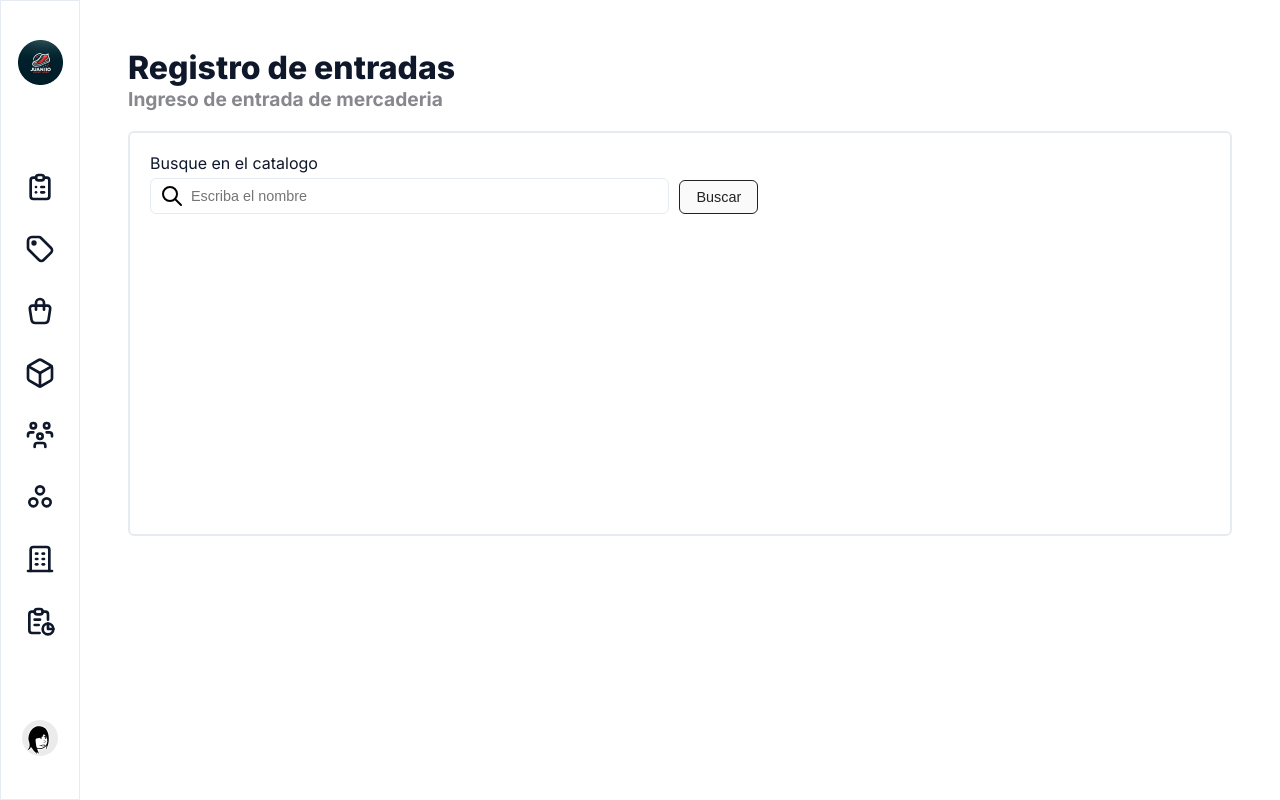
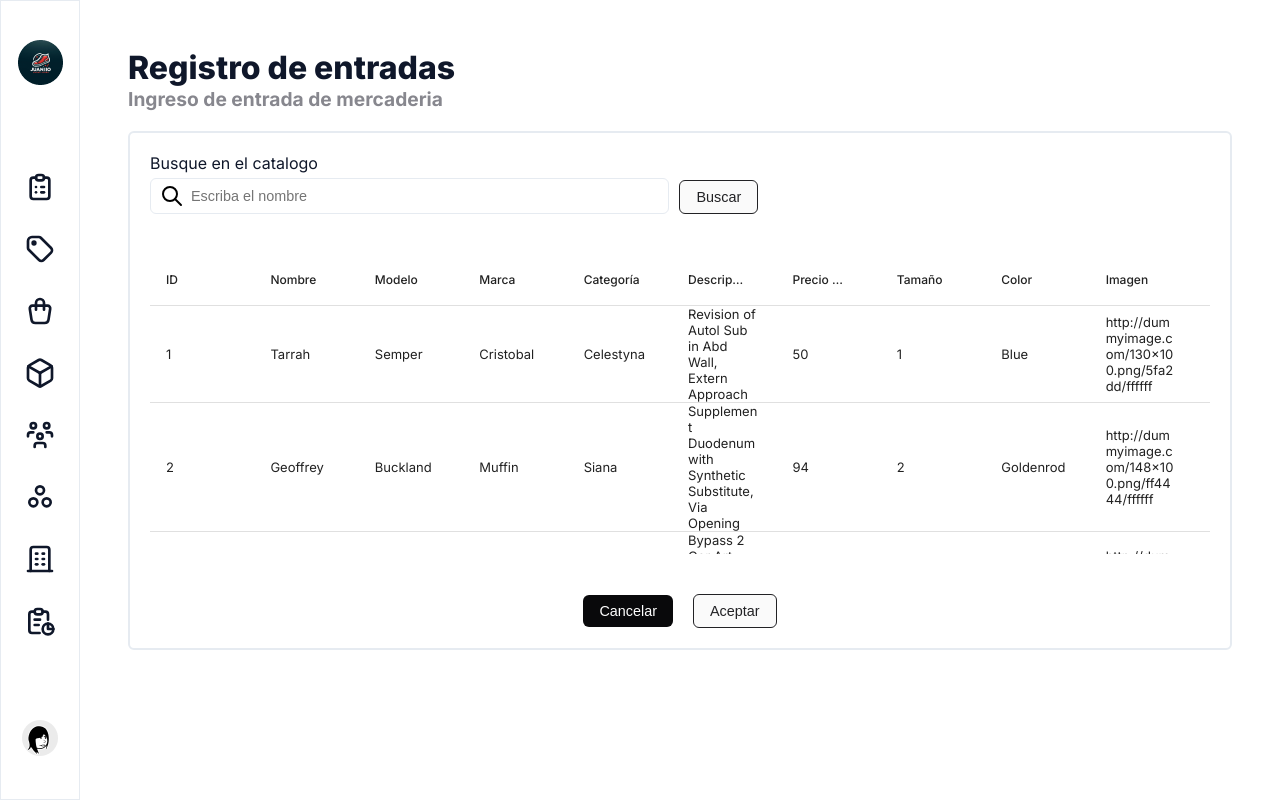
Before and after one commit to osmarmora05/juanito_shoes_WebApp_refactor, a React (Vite) app: page /Panel/RegistroDeEntradas in a window 1280 px wide. Built offline with nearby package versions, Linux system fonts and the light colour scheme.

Commit message:
chore: add pocketbase

```diff
--- a/package.json
+++ b/package.json
@@ -11,6 +11,7 @@
   },
   "dependencies": {
     "formik": "^2.4.6",
+    "pocketbase": "^0.21.2",
     "react": "^18.2.0",
     "react-data-table-component": "^7.6.2",
     "react-dom": "^18.2.0",
--- a/src/css/ticketregistration.css
+++ b/src/css/ticketregistration.css
@@ -14,6 +14,11 @@
   border-radius: calc(0.5rem - 2px);
   padding: 20px;
   width: 100%;
+  display: flex;
+  justify-content: center;
+  align-items: start;
+  flex-direction: column;
+  gap: 40px;
 }
 
 .ticketregistration__box-input {
@@ -27,3 +32,12 @@
 .ticketregistration__box-input > div {
   width: 70%;
 }
+
+
+.ticketregistration__footer {
+  width: 100%;
+  display: flex;
+  justify-content: center;
+  align-items: center;
+  gap: 20px;
+}
--- /dev/null
+++ b/src/mockups/TicketRegistration.json
@@ -0,0 +1,242 @@
+[
+  {
+    "id": 1,
+    "Nombre": "Tarrah",
+    "Modelo": "Semper",
+    "Marca": "Cristobal",
+    "Categoría": "Celestyna",
+    "Descripción": "Revision of Autol Sub in Abd Wall, Extern Approach",
+    "Precio": 50,
+    "Tamaño": 1,
+    "Color": "Blue",
+    "Imagen": "http://dummyimage.com/130x100.png/5fa2dd/ffffff"
+  },
+  {
+    "id": 2,
+    "Nombre": "Geoffrey",
+    "Modelo": "Buckland",
+    "Marca": "Muffin",
+    "Categoría": "Siana",
+    "Descripción": "Supplement Duodenum with Synthetic Substitute, Via Opening",
+    "Precio": 94,
+    "Tamaño": 2,
+    "Color": "Goldenrod",
+    "Imagen": "http://dummyimage.com/148x100.png/ff4444/ffffff"
+  },
+  {
+    "id": 3,
+    "Nombre": "Angie",
+    "Modelo": "Hamnett",
+    "Marca": "Dehlia",
+    "Categoría": "Roxane",
+    "Descripción": "Bypass 2 Cor Art from L Int Mammary w Nonaut Sub, Perc Endo",
+    "Precio": 81,
+    "Tamaño": 3,
+    "Color": "Mauv",
+    "Imagen": "http://dummyimage.com/193x100.png/ff4444/ffffff"
+  },
+  {
+    "id": 4,
+    "Nombre": "Adiana",
+    "Modelo": "Wheelan",
+    "Marca": "Udell",
+    "Categoría": "Gustave",
+    "Descripción": "Resection of Right Neck Lymphatic, Perc Endo Approach",
+    "Precio": 84,
+    "Tamaño": 4,
+    "Color": "Yellow",
+    "Imagen": "http://dummyimage.com/146x100.png/dddddd/000000"
+  },
+  {
+    "id": 5,
+    "Nombre": "Lynett",
+    "Modelo": "Dimitriev",
+    "Marca": "Joshia",
+    "Categoría": "Dietrich",
+    "Descripción": "HDR Brachytherapy of Neck Lymph using Californium 252",
+    "Precio": 1,
+    "Tamaño": 5,
+    "Color": "Aquamarine",
+    "Imagen": "http://dummyimage.com/206x100.png/cc0000/ffffff"
+  },
+  {
+    "id": 6,
+    "Nombre": "Jennette",
+    "Modelo": "Marguerite",
+    "Marca": "Derril",
+    "Categoría": "Claudette",
+    "Descripción": "MRI of Fetal Spine using Oth Contrast",
+    "Precio": 7,
+    "Tamaño": 6,
+    "Color": "Orange",
+    "Imagen": "http://dummyimage.com/113x100.png/5fa2dd/ffffff"
+  },
+  {
+    "id": 7,
+    "Nombre": "Carmina",
+    "Modelo": "Witcher",
+    "Marca": "Kenton",
+    "Categoría": "Fonsie",
+    "Descripción": "Supplement Mitral Valve with Synth Sub, Open Approach",
+    "Precio": 94,
+    "Tamaño": 7,
+    "Color": "Orange",
+    "Imagen": "http://dummyimage.com/148x100.png/5fa2dd/ffffff"
+  },
+  {
+    "id": 8,
+    "Nombre": "Veradis",
+    "Modelo": "Roxburch",
+    "Marca": "Shalom",
+    "Categoría": "Maggi",
+    "Descripción": "Monitor of Peripheral Nervous Electr Activity, Perc Approach",
+    "Precio": 3,
+    "Tamaño": 8,
+    "Color": "Red",
+    "Imagen": "http://dummyimage.com/164x100.png/ff4444/ffffff"
+  },
+  {
+    "id": 9,
+    "Nombre": "Hewe",
+    "Modelo": "Heers",
+    "Marca": "Lazarus",
+    "Categoría": "Tootsie",
+    "Descripción": "Insertion of Monitor Dev into R Lobe Liver, Open Approach",
+    "Precio": 54,
+    "Tamaño": 9,
+    "Color": "Maroon",
+    "Imagen": "http://dummyimage.com/196x100.png/5fa2dd/ffffff"
+  },
+  {
+    "id": 10,
+    "Nombre": "Marnie",
+    "Modelo": "Fancourt",
+    "Marca": "Jere",
+    "Categoría": "Davidson",
+    "Descripción": "Drainage of L Hand Muscle with Drain Dev, Perc Endo Approach",
+    "Precio": 33,
+    "Tamaño": 10,
+    "Color": "Turquoise",
+    "Imagen": "http://dummyimage.com/165x100.png/5fa2dd/ffffff"
+  },
+  {
+    "id": 11,
+    "Nombre": "Mirella",
+    "Modelo": "Mostin",
+    "Marca": "Martynne",
+    "Categoría": "Guinevere",
+    "Descripción": "Removal of Nonaut Sub from Sternum, Open Approach",
+    "Precio": 8,
+    "Tamaño": 11,
+    "Color": "Fuscia",
+    "Imagen": "http://dummyimage.com/235x100.png/dddddd/000000"
+  },
+  {
+    "id": 12,
+    "Nombre": "Gerek",
+    "Modelo": "Kohrsen",
+    "Marca": "Auberon",
+    "Categoría": "Clovis",
+    "Descripción": "Repair Left Carpal Joint, Percutaneous Endoscopic Approach",
+    "Precio": 93,
+    "Tamaño": 12,
+    "Color": "Puce",
+    "Imagen": "http://dummyimage.com/240x100.png/5fa2dd/ffffff"
+  },
+  {
+    "id": 13,
+    "Nombre": "Nara",
+    "Modelo": "Prestige",
+    "Marca": "Trixi",
+    "Categoría": "Chan",
+    "Descripción": "Extirpation of Matter from L Brach Vein, Perc Endo Approach",
+    "Precio": 98,
+    "Tamaño": 13,
+    "Color": "Violet",
+    "Imagen": "http://dummyimage.com/221x100.png/dddddd/000000"
+  },
+  {
+    "id": 14,
+    "Nombre": "Innis",
+    "Modelo": "Doleman",
+    "Marca": "Brittani",
+    "Categoría": "Tabbatha",
+    "Descripción": "Drainage of Right Temporal Bone, Perc Endo Approach",
+    "Precio": 56,
+    "Tamaño": 14,
+    "Color": "Pink",
+    "Imagen": "http://dummyimage.com/229x100.png/ff4444/ffffff"
+  },
+  {
+    "id": 15,
+    "Nombre": "Mattheus",
+    "Modelo": "Fairbridge",
+    "Marca": "Mandel",
+    "Categoría": "Rik",
+    "Descripción": "Transfer Right Abdomen Muscle with Subcu, Perc Endo Approach",
+    "Precio": 90,
+    "Tamaño": 15,
+    "Color": "Teal",
+    "Imagen": "http://dummyimage.com/223x100.png/5fa2dd/ffffff"
+  },
+  {
+    "id": 16,
+    "Nombre": "Clovis",
+    "Modelo": "Anscott",
+    "Marca": "Cassandry",
+    "Categoría": "Weidar",
+    "Descripción": "Drainage of Left Internal Mammary Artery, Perc Approach",
+    "Precio": 64,
+    "Tamaño": 16,
+    "Color": "Blue",
+    "Imagen": "http://dummyimage.com/144x100.png/5fa2dd/ffffff"
+  },
+  {
+    "id": 17,
+    "Nombre": "Anthiathia",
+    "Modelo": "Mably",
+    "Marca": "Abelard",
+    "Categoría": "Katerine",
+    "Descripción": "Insertion of Infusion Dev into Abd Aorta, Perc Endo Approach",
+    "Precio": 54,
+    "Tamaño": 17,
+    "Color": "Crimson",
+    "Imagen": "http://dummyimage.com/145x100.png/ff4444/ffffff"
+  },
+  {
+    "id": 18,
+    "Nombre": "Jennilee",
+    "Modelo": "Syder",
+    "Marca": "Betteanne",
+    "Categoría": "Loydie",
+    "Descripción": "Drainage of Right Wrist Joint with Drain Dev, Open Approach",
+    "Precio": 16,
+    "Tamaño": 18,
+    "Color": "Blue",
+    "Imagen": "http://dummyimage.com/185x100.png/5fa2dd/ffffff"
+  },
+  {
+    "id": 19,
+    "Nombre": "Ugo",
+    "Modelo": "Sprade",
+    "Marca": "Doyle",
+    "Categoría": "Cal",
+    "Descripción": "Removal of Drain Dev from L Finger Phalanx Jt, Perc Approach",
+    "Precio": 16,
+    "Tamaño": 19,
+    "Color": "Puce",
+    "Imagen": "http://dummyimage.com/138x100.png/cc0000/ffffff"
+  },
+  {
+    "id": 20,
+    "Nombre": "Fran",
+    "Modelo": "Kubczak",
+    "Marca": "Serge",
+    "Categoría": "Lynda",
+    "Descripción": "Extirpation of Matter from Left Kidney, Endo",
+    "Precio": 66,
+    "Tamaño": 20,
+    "Color": "Mauv",
+    "Imagen": "http://dummyimage.com/237x100.png/dddddd/000000"
+  }
+]
--- a/src/pages/dashboard/TicketRegistration.jsx
+++ b/src/pages/dashboard/TicketRegistration.jsx
@@ -1,9 +1,16 @@
 import "../../css/ticketregistration.css";
 import ScreenHeader from "../../components/ScreenHeader";
 import TextBoxSearch from "../../components/ui/Inputs";
-import { PrimaryButton, RemoveButton } from "../../components/ui/Buttons";
+import {
+  PrimaryButton,
+  RemoveButton,
+  SecondaryButton,
+} from "../../components/ui/Buttons";
 import { useState, useEffect } from "react";
 import DataTable from "react-data-table-component";
+import data from "../../mockups/TicketRegistration.json";
+
+// El color no es una dependencia funcional
 
 export default function TicketRegistration() {
   const [records, setRecords] = useState([]);
@@ -16,10 +23,23 @@ export default function TicketRegistration() {
     }
   }, []);
 
+  const handleRemoveRow = (rowId) => {
+    const updatedRecords = filteredRecords.filter((row) => row.id !== rowId);
+    setFilteredRecords(updatedRecords);
+  };
+
+  const handleChangeRecords = (e) => {
+    const filteredRecords = records.filter((record) => {
+      return record.Nombre.toLowerCase().includes(e.target.value.toLowerCase());
+    });
+
+    setFilteredRecords(filteredRecords);
+  };
+
   const COLUMNS = [
     {
       name: "ID",
-      selector: (row) => row.Id,
+      selector: (row) => row.id,
       sortable: true,
     },
 
@@ -36,11 +56,6 @@ export default function TicketRegistration() {
     {
       name: "Marca",
       selector: (row) => row.Marca,
-      sortable: true,
-    },
-    {
-      name: "Modelo",
-      selector: (row) => row.Modelo,
       sortable: true,
     },
     {
@@ -72,15 +87,18 @@ export default function TicketRegistration() {
     {
       name: "Imagen",
       selector: (row) => row.Imagen,
+      wrap: true,
       sortable: true,
     },
     {
       name: "Cantidad",
-      cell: (row) => <input type="text" />,
+      cell: (row) => <input type="text" style={{ width: "50px" }} />,
     },
     {
       name: "Acción",
-      cell: (row) => <RemoveButton />,
+      cell: (row) => (
+        <RemoveButton handleOnClick={() => handleRemoveRow(row.id)} />
+      ),
     },
   ];
 
@@ -98,13 +116,42 @@ export default function TicketRegistration() {
             <TextBoxSearch
               placeHolder={"Escriba el nombre"}
               title={"Busque en el catalogo"}
+              handleOnchange={handleChangeRecords}
             />
           </div>
 
           <PrimaryButton text={"Buscar"} />
         </div>
         {/* Table */}
-        <div style={{ width: "100%", height: "300px", overflowY: "auto" }}></div>
+        <div style={{ width: "100%", height: "300px", overflowY: "auto" }}>
+          {records.length == 0 ? (
+            <div
+              style={{
+                display: "flex",
+                height: "300px",
+                justifyContent: "center",
+                alignItems: "center",
+              }}
+            >
+              Vaya! Por que intentas buscar en el Catalogo
+            </div>
+          ) : (
+            <DataTable
+              columns={COLUMNS}
+              data={filteredRecords}
+              pagination
+              paginationPerPage={4}
+              highlightOnHover
+            />
+          )}
+        </div>
+
+        {records.length !== 0 ? (
+          <div className="ticketregistration__footer">
+            <SecondaryButton text={"Cancelar"} />
+            <PrimaryButton text={"Aceptar"} />
+          </div>
+        ) : null}
       </div>
     </section>
   );
```
Also changed, not shown: src/services/db/pocketbase.js (+7 -0 lines), src/services/db/workers.js (added, +26 -0 lines), 1 other file (tests, documents, lock files or other folders).
